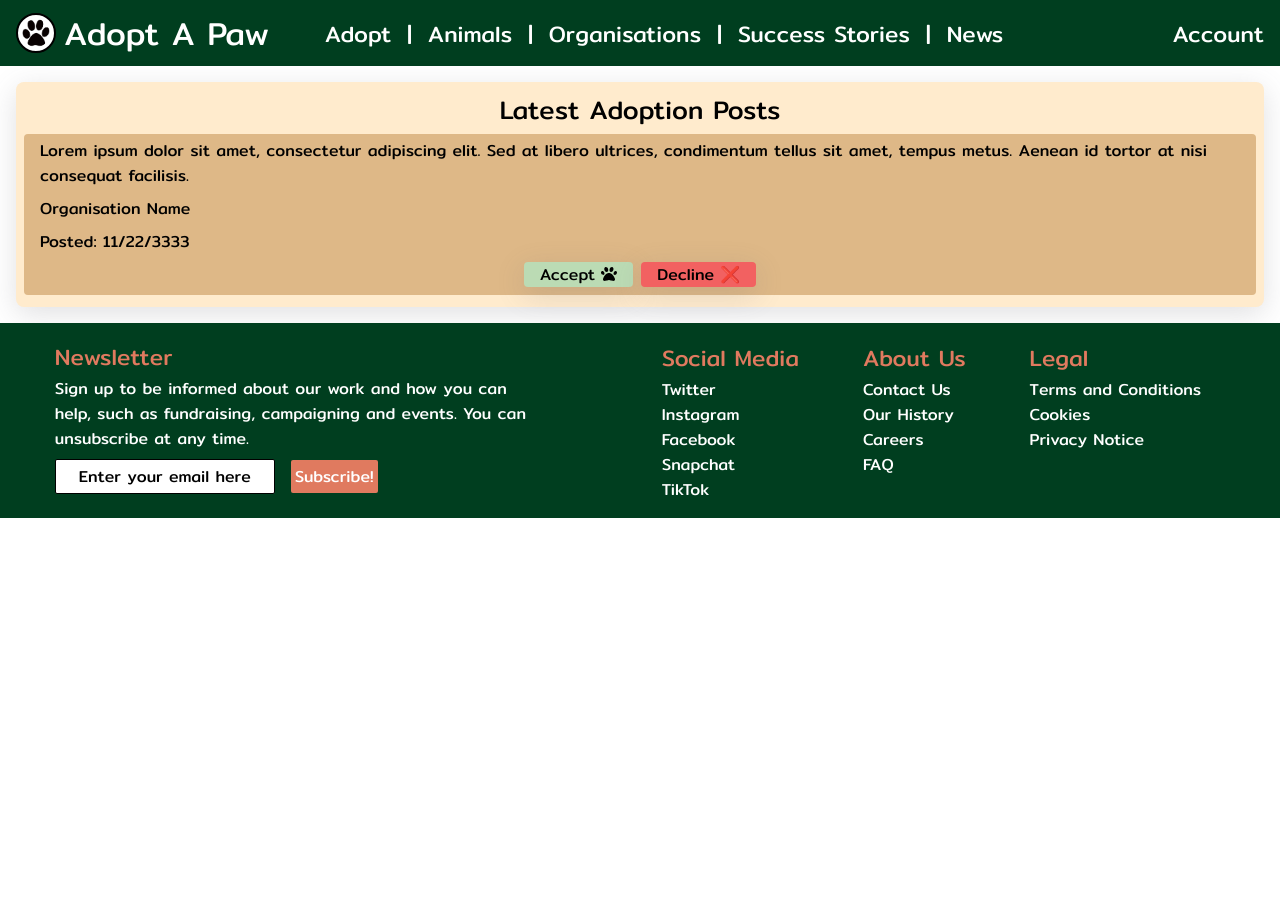
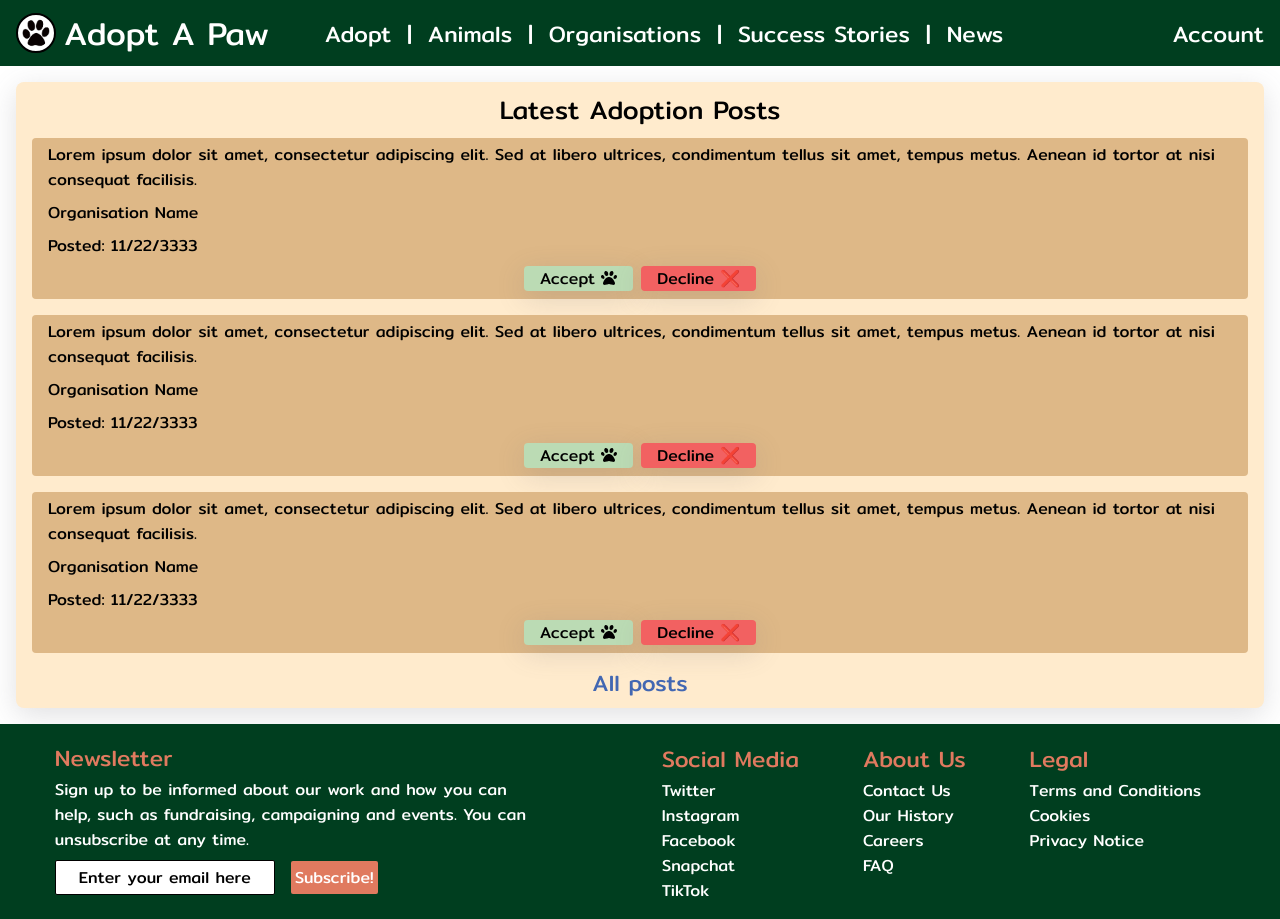
Before and after one commit to LewisBroadhurst/adopt-a-paw-front-end, a React (Create React App) app: page /accountadmin in a window 1280 px wide. Before the commit the page ends 800 px from the top, so only its background shows below. Built offline with nearby package versions, Linux system fonts and the light colour scheme.

Commit message:
Finished Admin Org Post

```diff
--- a/src/AccountPage/AdminLandingPage/PostOrgUser Container/POUcontBasic.css
+++ b/src/AccountPage/AdminLandingPage/PostOrgUser Container/POUcontBasic.css
@@ -4,17 +4,21 @@
     padding: 0.5rem;
     border-radius: 0.5rem;
     box-shadow: rgba(100, 100, 111, 0.2) 0px 7px 29px 0px;
+
+    display: flex;
+    flex-direction: column;
 }
 
 .POU-Container>h3 {
     font-size: 1.6rem;
     text-align: center;
+    padding-bottom: 0.5rem;
 }
 
 .Post-Admin-Cont {
     background-color: burlywood;
     padding: 0rem 0.75rem 0.25rem 0.75rem;
-    margin: 0.25rem 0;
+    margin: 0rem 0.5rem 1rem 0.5rem;
     border-radius: 0.25rem;
 
     display: flex;
@@ -56,3 +60,16 @@
     cursor: pointer;
     color: white;
 }
+
+.LAP-Admin {
+    font-size: 1.4rem;
+    text-align: center;
+    color: #4267B2;
+    margin-top: -0.25rem;
+    align-self: center;
+}
+
+.LAP-Admin:hover {
+    color: #0E2A62;
+    cursor: pointer;
+}
--- a/src/AccountPage/AdminLandingPage/PostOrgUser Container/PostOrgUserCont.js
+++ b/src/AccountPage/AdminLandingPage/PostOrgUser Container/PostOrgUserCont.js
@@ -1,6 +1,6 @@
 import "./POUcontBasic.css";
 import { FontAwesomeIcon } from "@fortawesome/react-fontawesome";
-import { faPaw, faX } from "@fortawesome/free-solid-svg-icons";
+import { faPaw } from "@fortawesome/free-solid-svg-icons";
 
 const PostOrgUserCont = () => {
   return (
@@ -22,6 +22,34 @@ const PostOrgUserCont = () => {
                 </div>
             </section>
 
+            <section className='Post-Admin-Cont'>
+                <p>Lorem ipsum dolor sit amet, consectetur adipiscing elit. Sed at libero ultrices, condimentum tellus sit amet, tempus metus. Aenean id tortor at nisi consequat facilisis.</p>
+
+                <span>Organisation Name</span>
+
+                <span>Posted: 11/22/3333</span>
+
+                <div className='Approve-Post-Admin'>
+                    <button type='button' className="Accept-Post">Accept <FontAwesomeIcon icon={faPaw} /></button>
+                    <button type='button' className="Decline-Post">Decline ❌</button>
+                </div>
+            </section>
+
+            <section className='Post-Admin-Cont'>
+                <p>Lorem ipsum dolor sit amet, consectetur adipiscing elit. Sed at libero ultrices, condimentum tellus sit amet, tempus metus. Aenean id tortor at nisi consequat facilisis.</p>
+
+                <span>Organisation Name</span>
+
+                <span>Posted: 11/22/3333</span>
+
+                <div className='Approve-Post-Admin'>
+                    <button type='button' className="Accept-Post">Accept <FontAwesomeIcon icon={faPaw} /></button>
+                    <button type='button' className="Decline-Post">Decline ❌</button>
+                </div>
+            </section>
+
+            <span className="LAP-Admin">All posts</span>
+
         </section>
 
     </>
```
